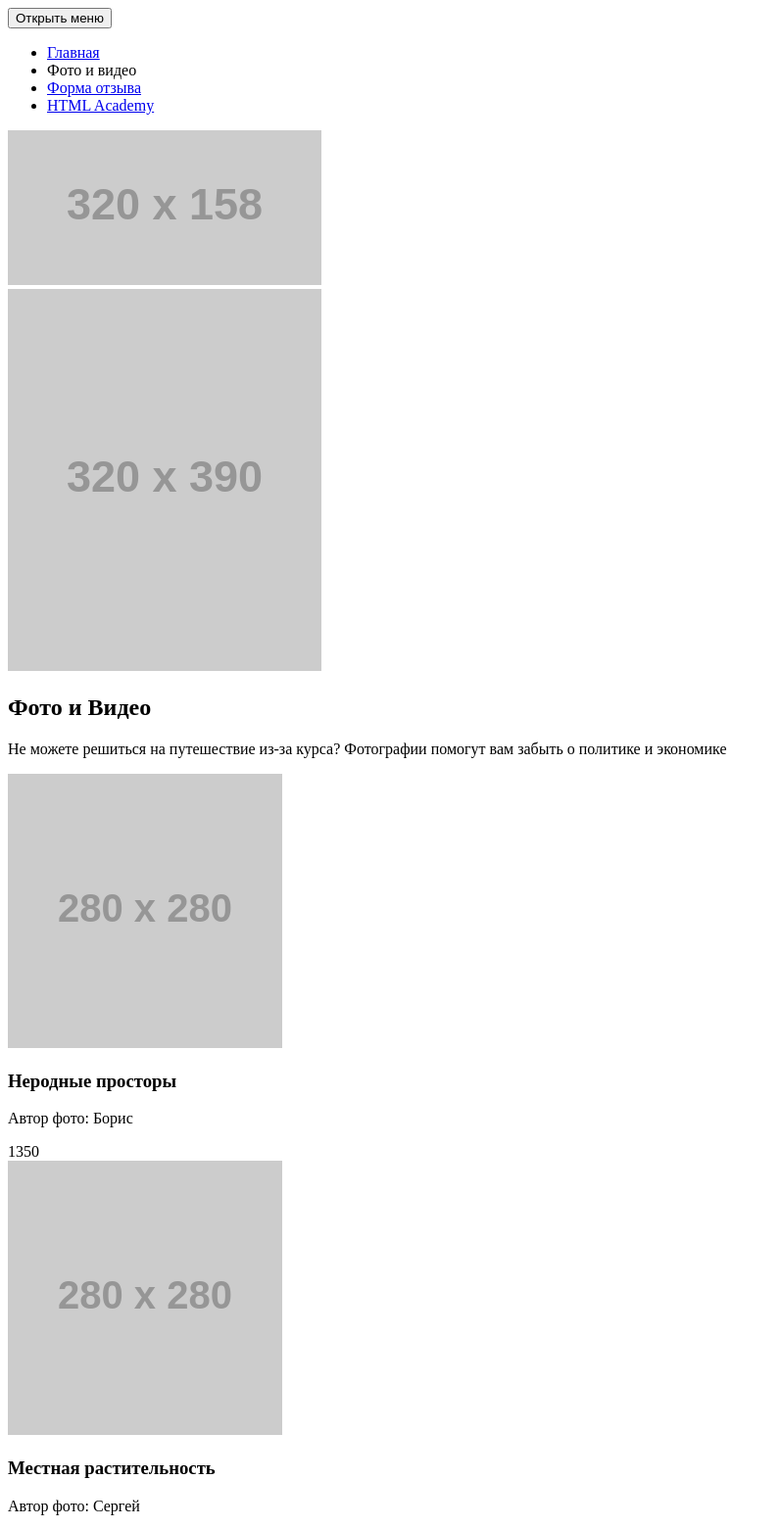
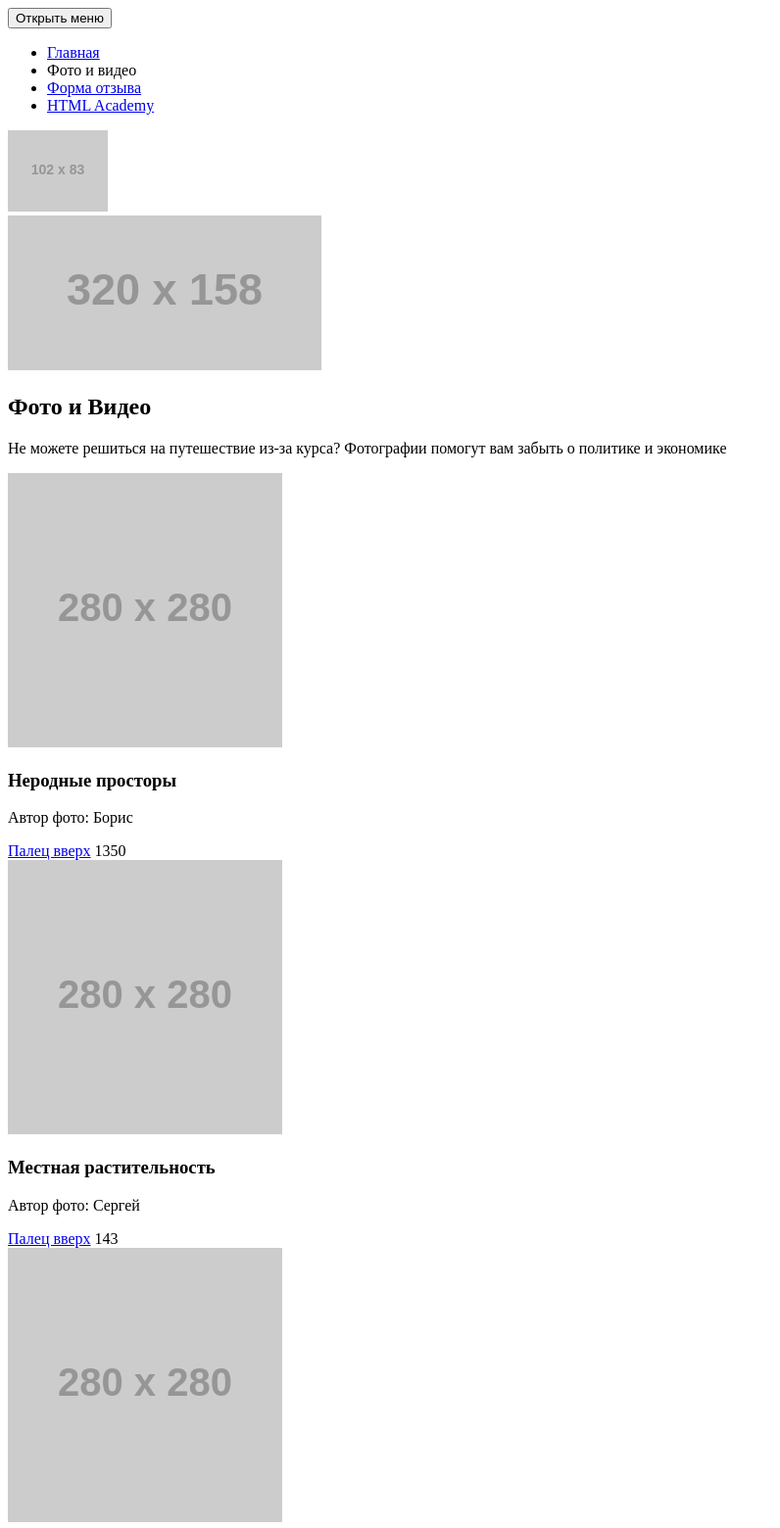
Before and after one commit to ksuushkin/sedona, a website: page photo.html in a window 1280 px wide. Shown: the top 1560 px of the page at 98% size, without its empty margins (0-796 px from the left). Drawn offline with Linux system fonts and the light colour scheme; placeholder pictures from the web are drawn by us.

Commit message:
Fix img size

```diff
--- a/photo.html
+++ b/photo.html
@@ -24,7 +24,7 @@
         </ul>
       </nav>
       <a class="page-header__logo" href="index.html">
-        <img src="http://placehold.it/320x158" alt="City of Sedona">
+        <img src="http://placehold.it/102x83" alt="City of Sedona">
       </a>
     </header>
 
@@ -32,7 +32,7 @@
 
       <section class="promo">
         <div class="page-main__img">
-          <img src="http://placehold.it/320x390" alt="Welcome to Sedona">
+          <img src="http://placehold.it/320x158" alt="Welcome to Sedona">
         </div>
           <h1 class="promo__title">Фото и Видео</h1>
           <p class="promo__text">
@@ -48,7 +48,7 @@
           <h3 class="photo__title">Неродные просторы</h3>
           <p class="photo__author">Автор фото: Борис</p>
           <div class="photo__likes likes">
-            <span class="likes__icon"></span>
+            <a class="likes__icon" href="#">Палец вверх</a>
             <span class="likes__num">1350</span>
           </div>
         </div>
@@ -59,7 +59,7 @@
           <h3 class="photo__title">Местная растительность</h3>
           <p class="photo__author">Автор фото: Сергей</p>
           <div class="photo__likes likes">
-            <span class="likes__icon"></span>
+            <a class="likes__icon" href="#">Палец вверх</a>
             <span class="likes__num">143</span>
           </div>
         </div>
@@ -70,7 +70,7 @@
           <h3 class="photo__title">Дорога на север</h3>
           <p class="photo__author">Автор фото: Петр</p>
           <div class="photo__likes likes">
-            <span class="likes__icon"></span>
+            <a class="likes__icon" href="#">Палец вверх</a>
             <span class="likes__num">96</span>
           </div>
         </div>
@@ -81,7 +81,7 @@
           <h3 class="photo__title">Мост дьявола</h3>
           <p class="photo__author">Автор фото: Антон</p>
           <div class="photo__likes likes">
-            <span class="likes__icon"></span>
+            <a class="likes__icon" href="#">Палец вверх</a>
             <span class="likes__num">254</span>
           </div>
         </div>
```
